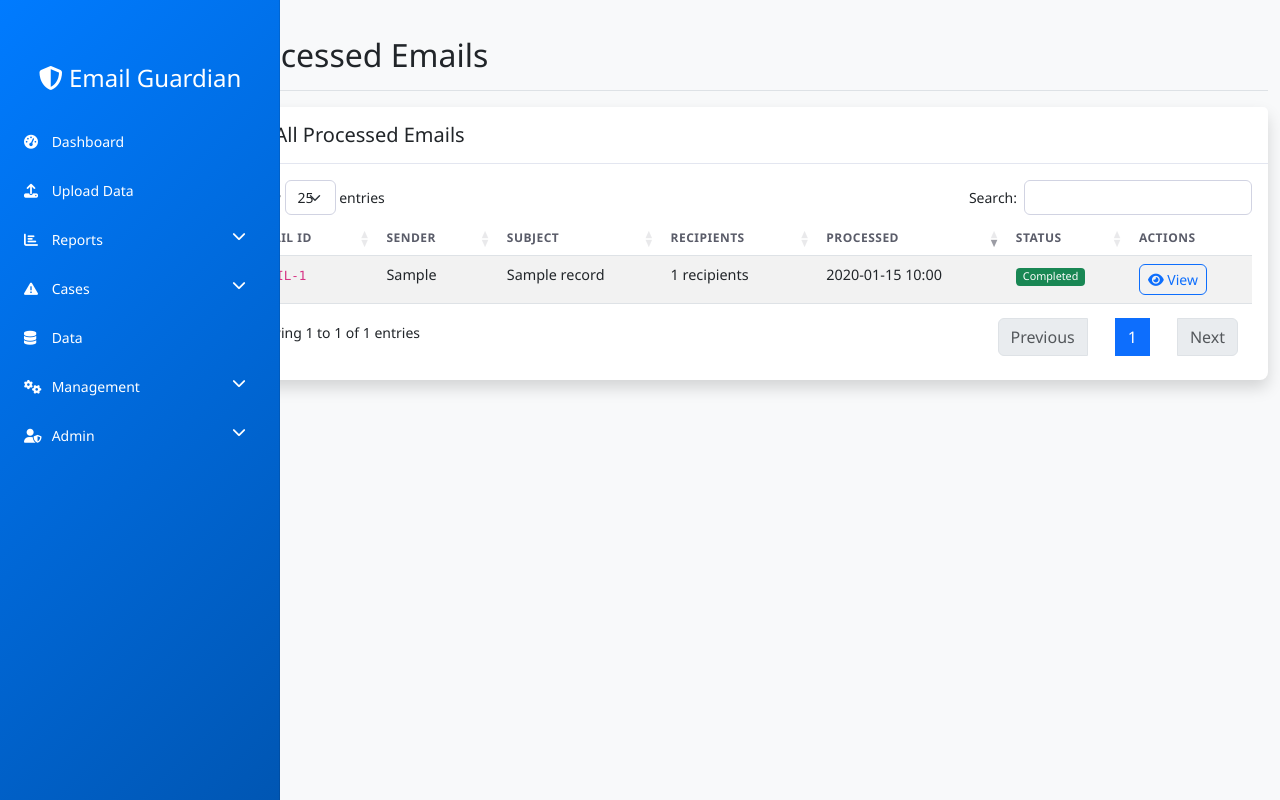
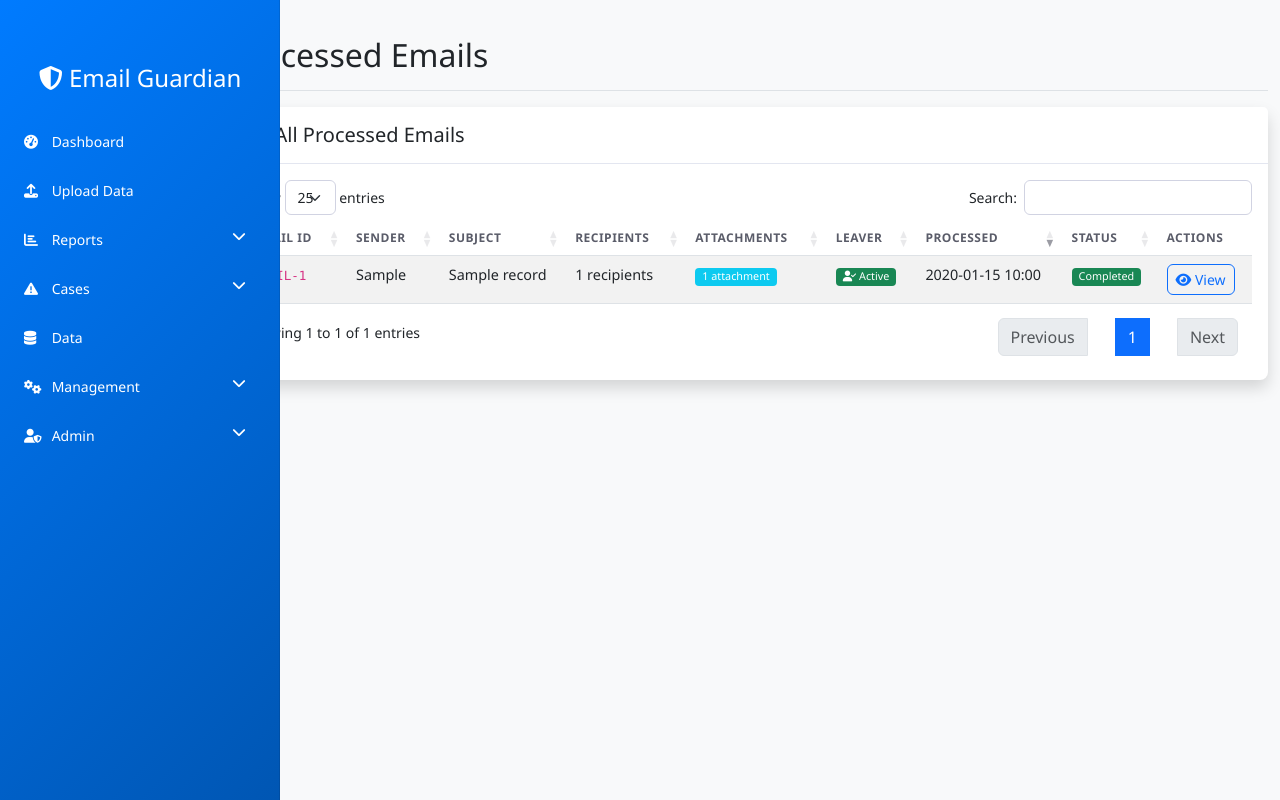
Before and after one commit to Rudolph001/EG_v1, a Flask app: page /emails in a window 1280 px wide. Run offline with Flask 3, Linux system fonts and the light colour scheme; tables that the repository leaves empty hold one stand-in row (values such as "Sample post"); some libraries are stand-ins or nearby versions.

Commit message:
Assistant checkpoint: Add attachment count and leaver indicator columns
Assistant generated file changes:
- templates/emails.html: Add attachment count and leaver indicator columns, Add attachment count and leaver indicator data, Update DataTable sorting configuration

---

User prompt:

under All Processed Emails i also want to tee then number of attachemnt count same as recipients and give me an indication if the sender is a leaver use lever field must be yes

Replit-Commit-Author: Assistant
Replit-Commit-Session-Id: a8e562fa-8c5e-4635-84ce-517ebf79bdc9

```diff
--- a/templates/emails.html
+++ b/templates/emails.html
@@ -20,6 +20,8 @@
                         <th>Sender</th>
                         <th>Subject</th>
                         <th>Recipients</th>
+                        <th>Attachments</th>
+                        <th>Leaver</th>
                         <th>Processed</th>
                         <th>Status</th>
                         <th>Actions</th>
@@ -36,6 +38,26 @@
                             </div>
                         </td>
                         <td>{{ email.recipients|length }} recipients</td>
+                        <td>
+                            {% if email.attachments and email.attachments.strip() %}
+                                {% set attachment_count = email.attachments.count(',') + 1 if ',' in email.attachments else (1 if email.attachments.strip() else 0) %}
+                                <span class="badge bg-info">{{ attachment_count }} attachment{{ 's' if attachment_count != 1 else '' }}</span>
+                            {% else %}
+                                <span class="badge bg-secondary">0 attachments</span>
+                            {% endif %}
+                        </td>
+                        <td>
+                            {% set is_leaver = email.recipients|selectattr('leaver', 'equalto', 'yes')|list|length > 0 %}
+                            {% if is_leaver %}
+                                <span class="badge bg-danger">
+                                    <i class="fas fa-user-times"></i> Leaver
+                                </span>
+                            {% else %}
+                                <span class="badge bg-success">
+                                    <i class="fas fa-user-check"></i> Active
+                                </span>
+                            {% endif %}
+                        </td>
                         <td>{{ email.processed_at.strftime('%Y-%m-%d %H:%M') if email.processed_at }}</td>
                         <td>
                             <span class="badge bg-{{ 'success' if email.pipeline_status == 'completed' else 'warning' if email.pipeline_status == 'processing' else 'danger' }}">
@@ -106,9 +128,9 @@
 $(document).ready(function() {
     $('#emailsTable').DataTable({
         "pageLength": 25,
-        "order": [[ 4, "desc" ]], // Sort by processed date
+        "order": [[ 6, "desc" ]], // Sort by processed date (now column 6)
         "columnDefs": [
-            { "orderable": false, "targets": 6 } // Disable sorting on actions column
+            { "orderable": false, "targets": 8 } // Disable sorting on actions column (now column 8)
         ]
     });
 });
```
